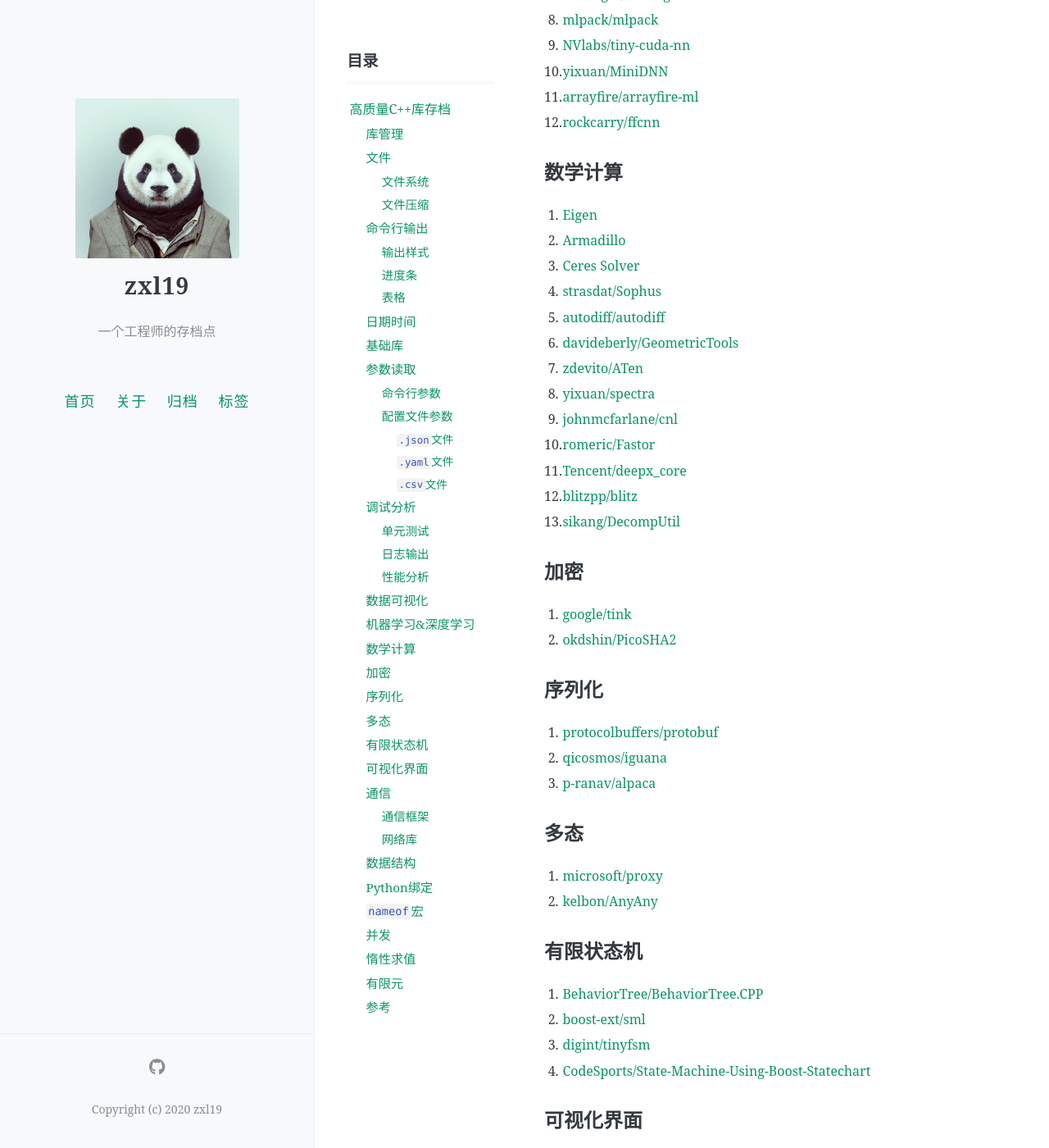
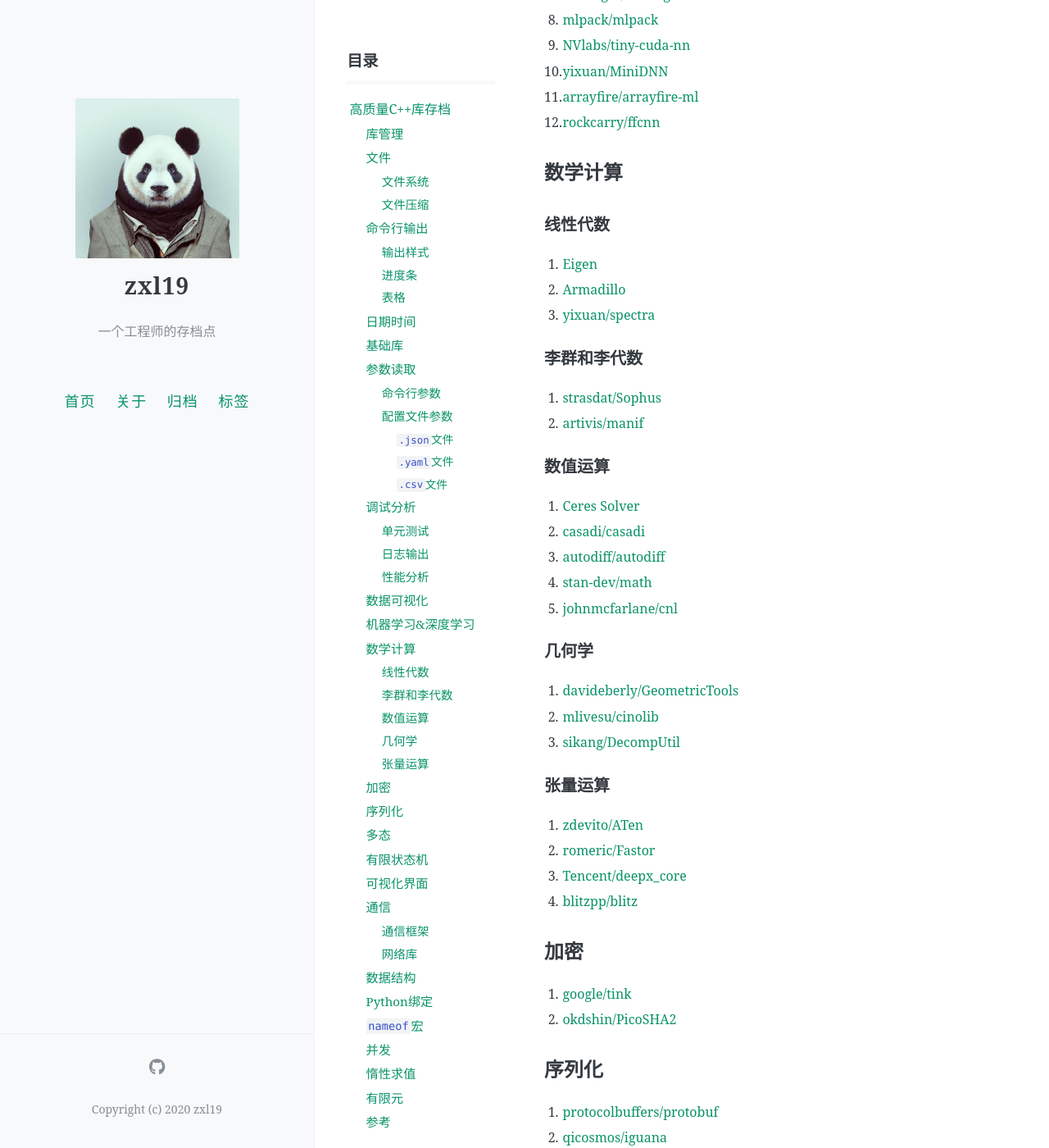
Before and after one commit to zxl19/zxl19.github.io, a Jekyll site: the page built from _posts/2021-06-01-cpp-library.md, in a window 1280 px wide and 1400 px high, scrolled down 3605 px. Shown: the whole window at 82% size. Built offline with Jekyll 4.4.1, drawn with Linux system fonts in a browser that asks for light colours; comment, search, counter and statistics services are not loaded.

Commit message:
Update Posts

```diff
--- a/_posts/2021-06-01-cpp-library.md
+++ b/_posts/2021-06-01-cpp-library.md
@@ -140,19 +140,37 @@ pinned: false
 
 ## 数学计算
 
+### 线性代数
+
 1. [Eigen](http://eigen.tuxfamily.org)
 2. [Armadillo](http://arma.sourceforge.net)
-3. [Ceres Solver](http://ceres-solver.org)
-4. [strasdat/Sophus](https://github.com/strasdat/Sophus)
-5. [autodiff/autodiff](https://github.com/autodiff/autodiff)
-6. [davideberly/GeometricTools](https://github.com/davideberly/GeometricTools)
-7. [zdevito/ATen](https://github.com/zdevito/ATen)
-8. [yixuan/spectra](https://github.com/yixuan/spectra)
-9. [johnmcfarlane/cnl](https://github.com/johnmcfarlane/cnl)
-10. [romeric/Fastor](https://github.com/romeric/Fastor)
-11. [Tencent/deepx_core](https://github.com/Tencent/deepx_core)
-12. [blitzpp/blitz](https://github.com/blitzpp/blitz)
-13. [sikang/DecompUtil](https://github.com/sikang/DecompUtil)
+3. [yixuan/spectra](https://github.com/yixuan/spectra)
+
+### 李群和李代数
+
+1. [strasdat/Sophus](https://github.com/strasdat/Sophus)
+2. [artivis/manif](https://github.com/artivis/manif)
+
+### 数值运算
+
+1. [Ceres Solver](http://ceres-solver.org)
+2. [casadi/casadi](https://github.com/casadi/casadi)
+3. [autodiff/autodiff](https://github.com/autodiff/autodiff)
+4. [stan-dev/math](https://github.com/stan-dev/math)
+5. [johnmcfarlane/cnl](https://github.com/johnmcfarlane/cnl)
+
+### 几何学
+
+1. [davideberly/GeometricTools](https://github.com/davideberly/GeometricTools)
+2. [mlivesu/cinolib](https://github.com/mlivesu/cinolib)
+3. [sikang/DecompUtil](https://github.com/sikang/DecompUtil)
+
+### 张量运算
+
+1. [zdevito/ATen](https://github.com/zdevito/ATen)
+2. [romeric/Fastor](https://github.com/romeric/Fastor)
+3. [Tencent/deepx_core](https://github.com/Tencent/deepx_core)
+4. [blitzpp/blitz](https://github.com/blitzpp/blitz)
 
 ## 加密
 
```
Also changed, not shown: _posts/2021-05-25-slam-tool.md (+9 -7 lines), _posts/2021-06-23-math-tool.md (+12 -39 lines), _posts/2022-10-11-slam-material.md (+15 -11 lines), _posts/2023-03-25-math-material.md (added, +55 -0 lines).
